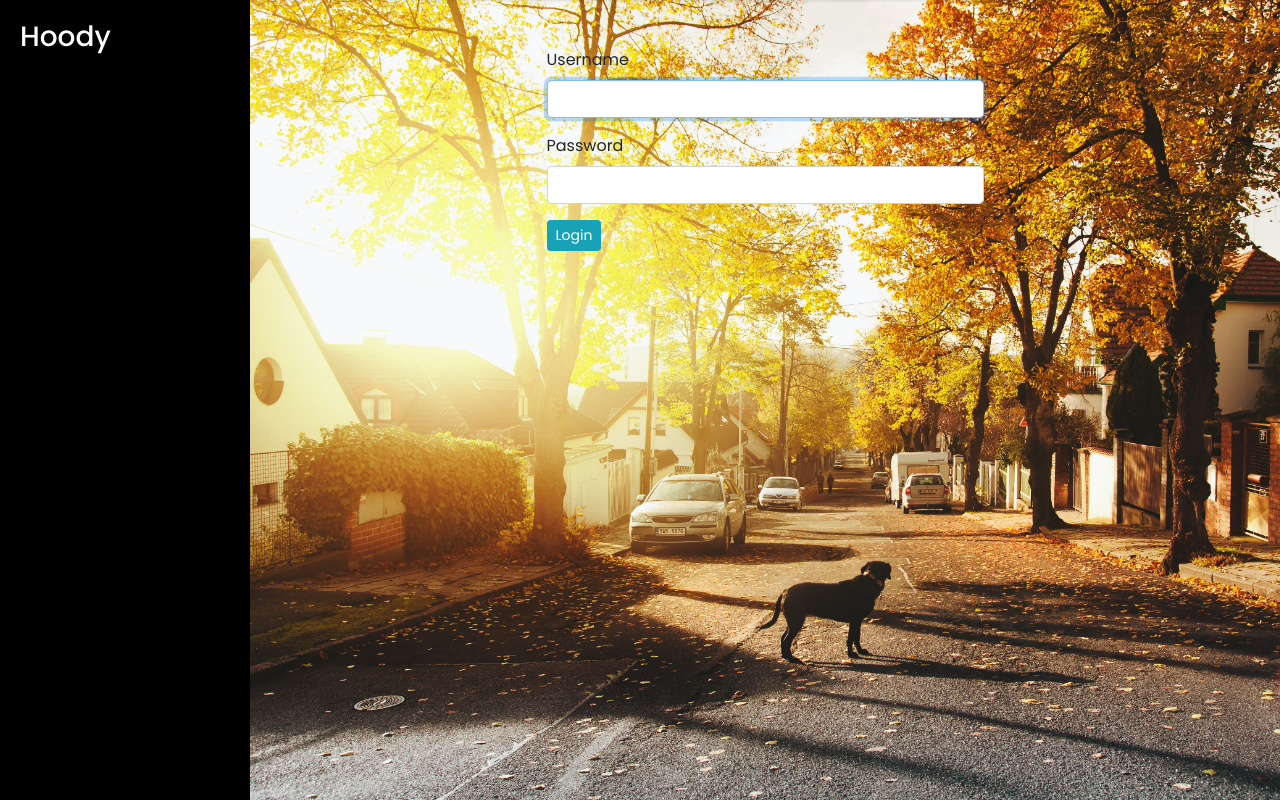
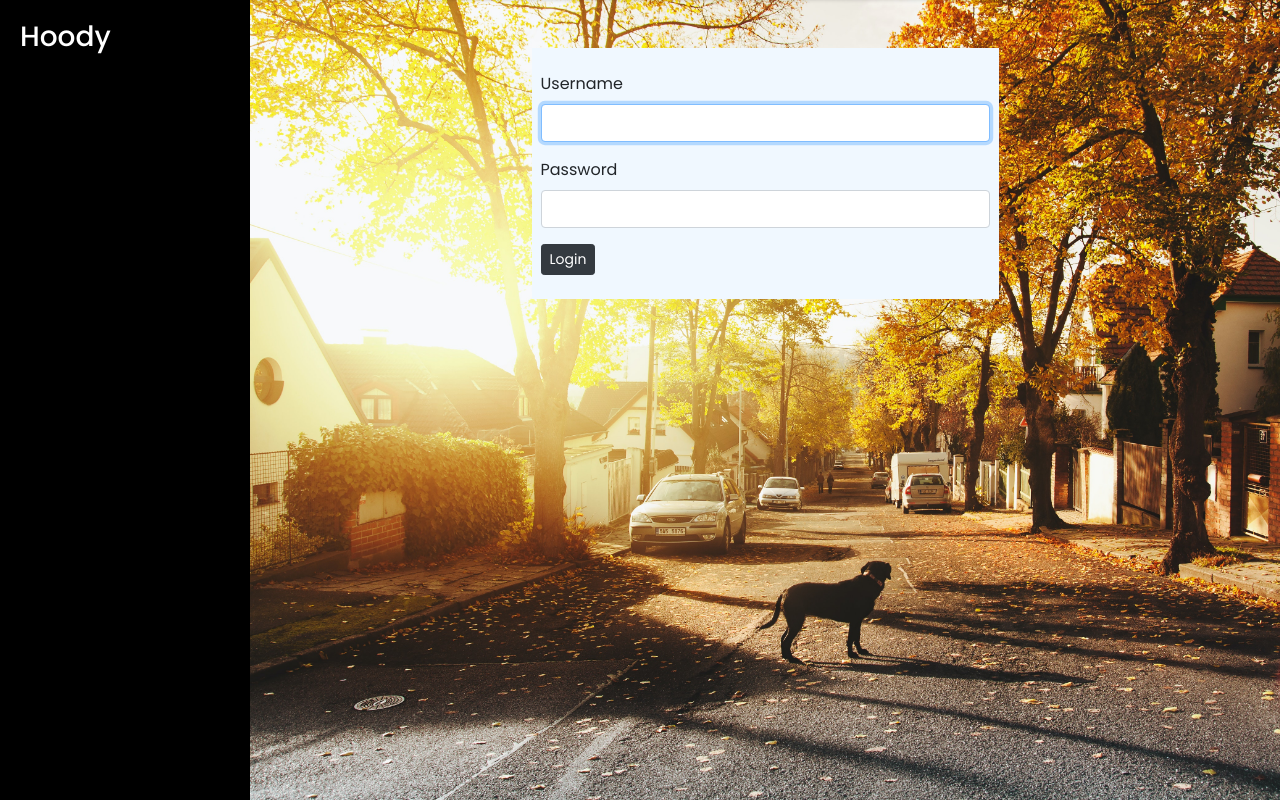
Before and after one commit to Michael-Ogaye/hoody, a Django app: page /account/login/ in a window 1280 px wide. Shown: the part 80-880 px from the top of the page. Run offline with Django 4.2, Linux system fonts and the light colour scheme; some libraries are stand-ins or nearby versions.

Commit message:
st:login page

```diff
--- a/hoodapp/templates/hoodapp/post.html
+++ b/hoodapp/templates/hoodapp/post.html
@@ -10,7 +10,7 @@
             <form action="" method="post" novalidate>
                 {% csrf_token %}
                 {{ form|crispy }}
-                <button type="submit" class="btn btn-sm btn-info "> Post</button>
+                <button type="submit" class="btn btn-sm btn-dark "> Post+</button>
             </form>
         </div>
         <div class="col-md-2"></div>
--- a/hoodapp/templates/registration/login.html
+++ b/hoodapp/templates/registration/login.html
@@ -4,17 +4,17 @@
 
 {% block content %}
 
-<div class="container">
+<div class="container w-50 p-4" style="background-color: aliceblue;">
     <div class="row">
-        <div class="col-md-3"></div>
-        <div class="col-md-6">
+
+        <div class="mx-auto w-100">
             <form action="" method="post" novalidate>
                 {% csrf_token %}
                 {{ form|crispy }}
-                <button class="btn btn-sm btn-info">Login</button>
+                <button class="btn btn-sm btn-dark">Login</button>
             </form>
         </div>
-        <div class="col-md-3"></div>
+
     </div>
 </div>
 
--- a/static/css/styles.css
+++ b/static/css/styles.css
@@ -184,7 +184,7 @@ a[data-toggle="collapse"] {
 ul ul a {
     font-size: 0.9em !important;
     padding-left: 30px !important;
-    background: #6d7fcc;
+    background: whitesmoke;
 }
 
 ul.CTAs {
```
Also changed, not shown: hoodapp/templates/hoodapp/single_hood.html (+5 -6 lines), hoodapp/templates/registration/signup.html (+5 -5 lines).
